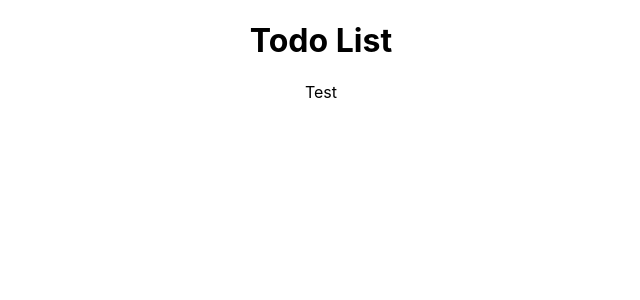
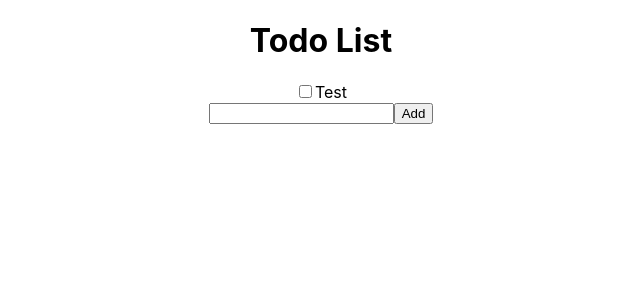
Before and after one commit to aramatsolrac/todolist, a React (Create React App) app: page / in a window 1280 px wide. Shown: the top 300 px of the page, without its empty margins (319-959 px from the left). Built offline with nearby package versions, Linux system fonts and the light colour scheme.

Commit message:
WIP: Add list and add item section

```diff
--- a/src/Todo/Todo.js
+++ b/src/Todo/Todo.js
@@ -1,8 +1,11 @@
 import React from "react";
+import List from '../components/List';
+import Add from '../components/Add';
 
 const Todo = () => {
     return (<div>
-        <p>Test</p>
+        <List />
+        <Add />
     </div>);
 }
 
--- /dev/null
+++ b/src/components/Add.js
@@ -0,0 +1,12 @@
+import React from "react";
+
+const Add = () => {
+    return (
+        <div>
+            <input type="text" id="" name=""></input>
+            <button>Add</button>
+        </div>
+    );
+}
+
+export default Add;
--- /dev/null
+++ b/src/components/List.js
@@ -0,0 +1,11 @@
+import React from "react";
+
+const List = () => {
+    return (
+        <div>
+            <input type="checkbox" id="" name=""></input>
+            <label for="">Test</label>
+        </div>);
+}
+
+export default List;
```
Also changed, not shown: src/logo.svg (deleted).
